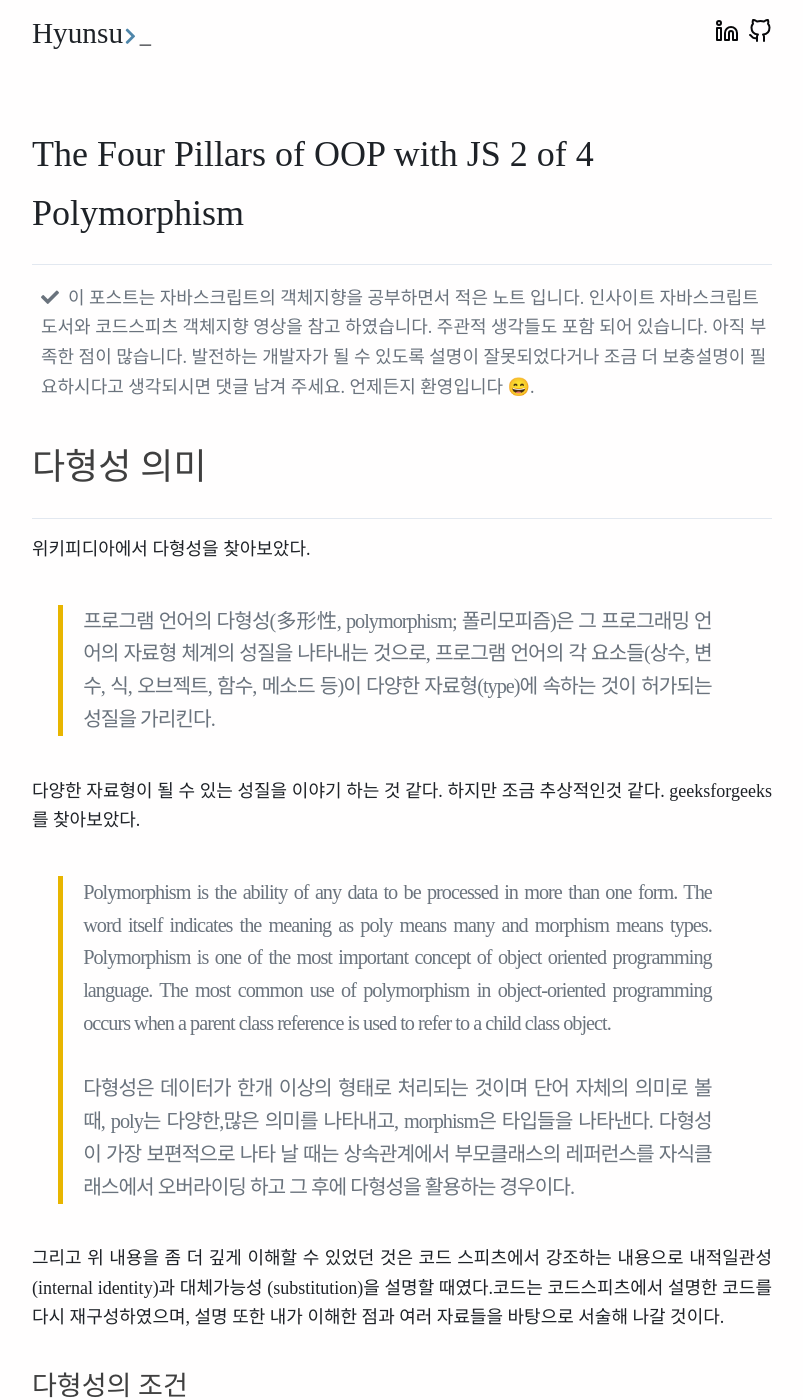
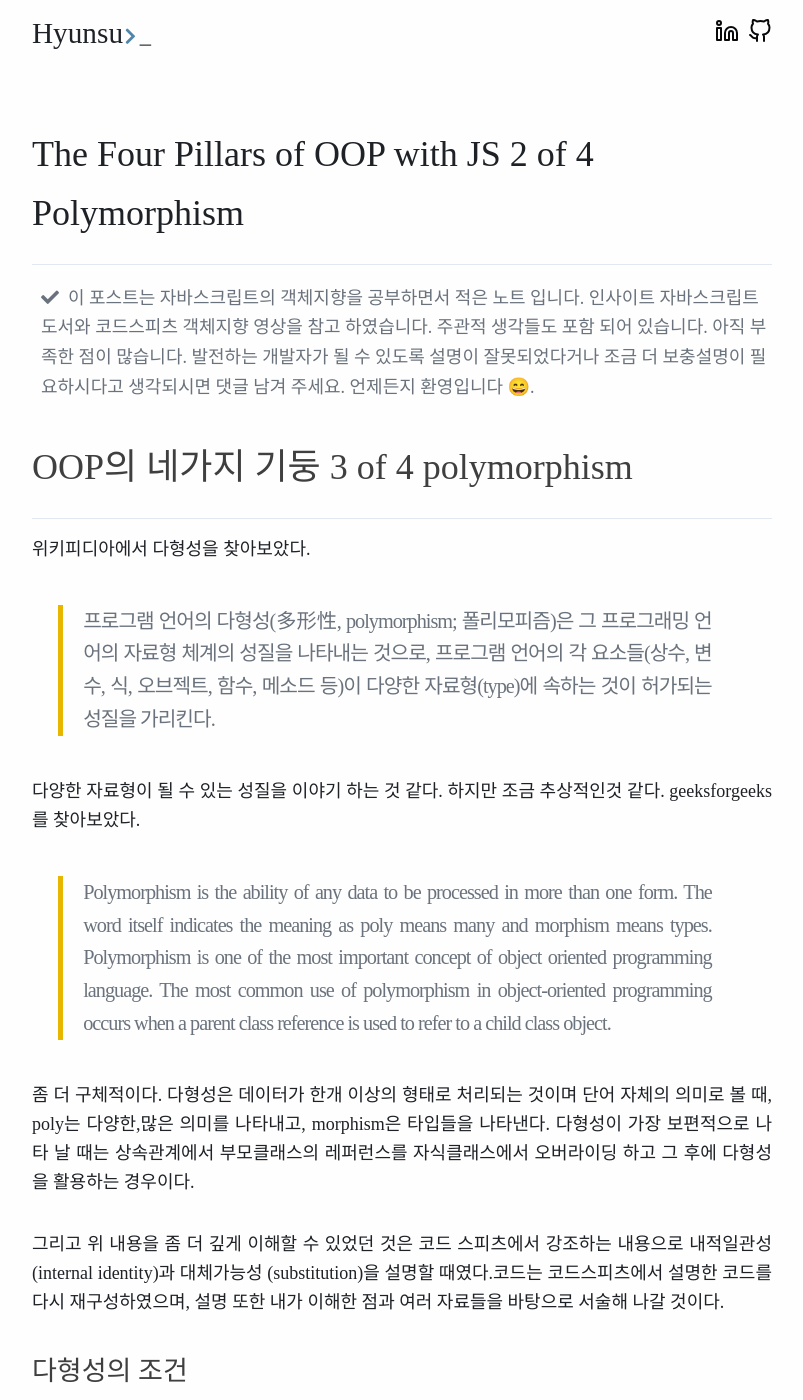
Before and after one commit to sooster910/blogV2, a Jekyll site: the page built from _posts/2021-05-23-oop2.md, in a window 1280 px wide and 1400 px high. Shown: the whole window, without its empty margins (238-1041 px from the left). Built offline with Jekyll 4.4.1, drawn with Linux system fonts in a browser that asks for light colours; some web fonts are replaced; comment, search, counter and statistics services are not loaded; some of the changed text lies outside the part shown.

Commit message:
Fix typo

`````diff
--- a/_posts/2021-05-23-oop2.md
+++ b/_posts/2021-05-23-oop2.md
@@ -7,7 +7,7 @@ tags: OOP Polymorphism JavaScript
 * 이 포스트는 자바스크립트의 객체지향을 공부하면서 적은 노트 입니다. 인사이트 자바스크립트 도서와 코드스피츠 객체지향 영상을 참고 하였습니다. 주관적 생각들도 포함 되어 있습니다. 아직 부족한 점이 많습니다. 발전하는 개발자가 될 수 있도록 설명이 잘못되었다거나 조금 더 보충설명이 필요하시다고 생각되시면 댓글 남겨 주세요. 언제든지 환영입니다 😄.
 
 
-# 다형성 의미
+# OOP의 네가지 기둥 3 of 4 polymorphism
 
 위키피디아에서 다형성을 찾아보았다.
 >프로그램 언어의 다형성(多形性, polymorphism; 폴리모피즘)은 그 프로그래밍 언어의 자료형 체계의 성질을 나타내는 것으로, 프로그램 언어의 각 요소들(상수, 변수, 식, 오브젝트, 함수, 메소드 등)이 다양한 자료형(type)에 속하는 것이 허가되는 성질을 가리킨다.
@@ -17,6 +17,8 @@ tags: OOP Polymorphism JavaScript
 
 >Polymorphism is the ability of any data to be processed in more than one form. The word itself indicates the meaning as poly means many and morphism means types. Polymorphism is one of the most important concept of object oriented programming language. The most common use of polymorphism in object-oriented programming occurs when a parent class reference is used to refer to a child class object.
 >
+
+좀 더 구체적이다.
 다형성은 데이터가 한개 이상의 형태로 처리되는 것이며 단어 자체의 의미로 볼 때, poly는 다양한,많은 의미를 나타내고, morphism은 타입들을 나타낸다. 다형성이 가장 보편적으로 나타 날 때는 상속관계에서 부모클래스의 레퍼런스를 자식클래스에서 오버라이딩 하고 그 후에 다형성을 활용하는 경우이다.
 
 그리고 위 내용을 좀 더 깊게 이해할 수 있었던 것은 코드 스피츠에서 강조하는 내용으로 내적일관성 (internal identity)과 대체가능성 (substitution)을 설명할 때였다.코드는 코드스피츠에서 설명한 코드를 다시 재구성하였으며, 설명 또한 내가 이해한 점과 여러 자료들을 바탕으로 서술해 나갈 것이다.
@@ -128,8 +130,7 @@ console.dir(Developer)
 ````
 Developer의 프로토타입인 Developer.prototype 와 같은 객체를 가리킨다.
 
-
-같은 이유는 자바스크립트에서 객체를 생성할 때의 규칙을 알아야 하는데 그 부분에 대해선 상속 에서 설명한다.
+프로토타입에 관해선 자바스크립트에서 객체를 생성할 때의 규칙을 알면 프로토타입을 좀 더 이해하기가 쉽다. 그 부분에 대해선 상속 에서 설명한다.
 
 person1 객체의 ```__prototype__``` 를 확장해 보면,
 
`````
